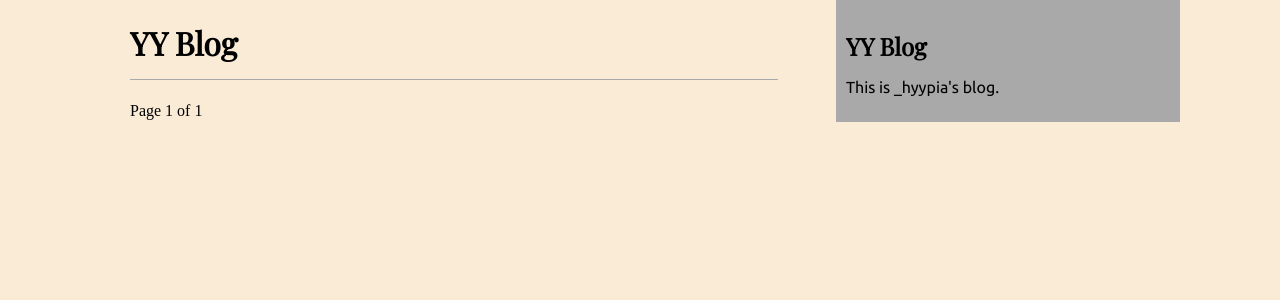
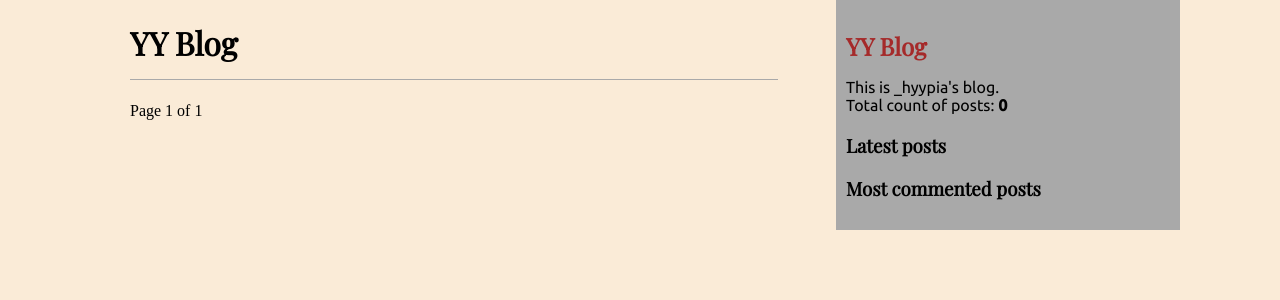
Before and after one commit to hyypia/yyblog, a Django app: page /blog/ in a window 1280 px wide. Shown: the top 300 px of the page. Run offline with Django 4.2, Linux system fonts and the light colour scheme; data that the repository does not hold is empty; some web fonts are replaced.

Commit message:
tags added

```diff
--- a/pyproject.toml
+++ b/pyproject.toml
@@ -10,6 +10,7 @@ readme = "README.md"
 python = "^3.10"
 django = "^4.2.4"
 psycopg = {extras = ["binary"], version = "^3.1.10"}
+django-taggit = "^4.0.0"
 
 
 [build-system]
--- a/yyblog/blog/models.py
+++ b/yyblog/blog/models.py
@@ -2,6 +2,7 @@ from django.db import models
 from django.utils import timezone
 from django.contrib.auth.models import User
 from django.urls import reverse
+from taggit.managers import TaggableManager
 
 
 class PublishedManager(models.Manager):
@@ -29,6 +30,7 @@ class Post(models.Model):
 
     objects = models.Manager()
     published = PublishedManager()
+    tags = TaggableManager()
 
     class Meta:
         ordering = ["-publish"]
--- a/yyblog/blog/static/css/blog.css
+++ b/yyblog/blog/static/css/blog.css
@@ -64,6 +64,11 @@ p {
     border-bottom: 1px solid darkgrey;
 }
 
+.post_tags {
+    font-size: 14px;
+    font-style: italic;
+}
+
 .comment {
     border-bottom: 1px solid darkgrey;
     padding: 0px 10px 0px 10px;
@@ -74,7 +79,7 @@ p {
 }
 
 .comments_count {
-    color: brown;
+    color: black;
 }
 
 .comment_input {
--- a/yyblog/blog/templates/blog/base.html
+++ b/yyblog/blog/templates/blog/base.html
@@ -1,3 +1,4 @@
+{% load blog_tags %}
 {% load static %}
 <!DOCTYPE html>
 <html>
@@ -11,10 +12,17 @@
                 {% block content %}{% endblock %}
             </div>
             <div id="sidebar">
-                <h2>YY Blog</h2>
+                <h2>
+                    <a href="{% url 'blog:post_list' %}">YY Blog</a>
+                </h2>
                 <p>
                     This is _hyypia's blog.<br/>
+                    Total count of posts: <strong>{% total_posts %}</strong>
                 </p>
+                <h3>Latest posts</h3>
+                {% show_latest_posts 3 %}
+                <h3>Most commented posts</h3>
+                {% get_most_commented_posts 3 %}
             </div>
         </div>
     </body>
--- /dev/null
+++ b/yyblog/blog/templates/blog/post/latest_posts.html
@@ -0,0 +1,7 @@
+<ul>
+    {% for post in latest_posts %}
+        <li>
+            <a href="{{ post.get_absolute_url }}">{{ post.title }}</a>
+        </li>
+    {% endfor %}
+</ul>
--- a/yyblog/blog/templates/blog/post/list.html
+++ b/yyblog/blog/templates/blog/post/list.html
@@ -4,6 +4,9 @@
 
 {% block content %}
     <h1>YY Blog</h1>
+    {% if tag %}
+        <h2>Posts tagged with "{{ tag.name }}"</h2>
+    {% endif %}
     {% for post in posts %}
         <h2>
             <a href="{{ post.get_absolute_url }}">
@@ -14,6 +17,17 @@
             Published {{ post.publish }} by {{ post.author }}
         </p>
         {{ post.body|truncatewords:30|linebreaks }}
+        {% if post.tags.all %}
+            <p class="post_tags">
+                Tags:
+                {% for tag in post.tags.all %}
+                    <a href="{% url 'blog:post_list_by_tag' tag.slug %}">
+                        {{ tag.name }}
+                    </a>
+                    {% if not forloop.last %}, {% endif %}
+                {% endfor %}
+            </p>
+        {% endif %}
     {% endfor %}
     {% include "pagination.html" with page=posts %}
 {% endblock %}
--- /dev/null
+++ b/yyblog/blog/templates/blog/post/most_commented_posts.html
@@ -0,0 +1,7 @@
+<ul>
+    {% for post in most_commented_posts %}
+        <li>
+            <a href="{{ post.get_absolute_url }}">{{ post.title }}</a>
+        </li>
+    {% endfor %}
+</ul>
--- /dev/null
+++ b/yyblog/blog/templatetags/blog_tags.py
@@ -0,0 +1,26 @@
+from django import template
+from django.db.models import Count
+
+from ..models import Post
+
+
+register = template.Library()
+
+
+@register.simple_tag
+def total_posts():
+    return Post.published.count()
+
+
+@register.inclusion_tag("blog/post/latest_posts.html")
+def show_latest_posts(count=5):
+    latest_posts = Post.published.order_by("-publish")[:count]
+    return {"latest_posts": latest_posts}
+
+
+@register.inclusion_tag("blog/post/most_commented_posts.html")
+def get_most_commented_posts(count=5):
+    most_commented_posts = Post.published.annotate(
+        total_comments=Count("comments")
+    ).order_by("-total_comments")[:count]
+    return {"most_commented_posts": most_commented_posts}
--- a/yyblog/blog/urls.py
+++ b/yyblog/blog/urls.py
@@ -9,6 +9,7 @@ app_name = "blog"
 
 urlpatterns = [
     path("", views.post_list, name="post_list"),
+    path("tag/<slug:tag_slug>/", views.post_list, name="post_list_by_tag"),
     path(
         "<int:year>/<int:month>/<int:day>/<slug:post>/",
         views.post_detail,
--- a/yyblog/blog/views.py
+++ b/yyblog/blog/views.py
@@ -2,13 +2,23 @@ from django.shortcuts import render, get_object_or_404
 from django.core.paginator import Paginator, EmptyPage, PageNotAnInteger
 from django.views.decorators.http import require_POST
 from django.contrib.postgres.search import SearchVector, SearchRank, SearchQuery
+from django.db.models import Count
+from taggit.models import Tag
 
 from .models import Post
 from .forms import CommentForm, SearchForm
 
 
-def post_list(request):
+def post_list(request, tag_slug=None):
     post_list = Post.published.all()
+    tag = None
+
+    # Tag filter
+    if tag_slug:
+        tag = get_object_or_404(Tag, slug=tag_slug)
+        post_list = post_list.filter(tags__in=[tag])
+
+    # Pagination
     paginator = Paginator(post_list, 3)
     page_number = request.GET.get("page", 1)
     try:
@@ -18,7 +28,7 @@ def post_list(request):
     except EmptyPage:
         posts = paginator.page(paginator.num_pages)
 
-    return render(request, "blog/post/list.html", {"posts": posts})
+    return render(request, "blog/post/list.html", {"posts": posts, "tag": tag})
 
 
 def post_detail(request, post, year, month, day):
@@ -30,12 +40,27 @@ def post_detail(request, post, year, month, day):
         publish__month=month,
         publish__day=day,
     )
+
+    # Similar posts list
+    post_tags_ids = post.tags.values_list("id", flat=True)
+    similar_posts = Post.published.filter(tags__in=post_tags_ids).exclude(id=post.id)
+    similar_posts = similar_posts.annotate(same_tags=Count("tags")).order_by(
+        "-same_tags", "-publish"
+    )[:4]
+
+    # Comments
     comments = post.comments.filter(active=True)
     form = CommentForm()
+
     return render(
         request,
         "blog/post/detail.html",
-        {"post": post, "comments": comments, "form": form},
+        {
+            "post": post,
+            "similar_posts": similar_posts,
+            "comments": comments,
+            "form": form,
+        },
     )
 
 
@@ -46,11 +71,11 @@ def post_comment(request, post_id):
     comment = None
     form = CommentForm(data=request.POST)
 
-    # FIXME Add auto cleaning form
     if form.is_valid():
         comment = form.save(commit=False)
         comment.post = post
         comment.save()
+        form = CommentForm()
 
     return render(
         request,
@@ -70,10 +95,9 @@ def post_search(request):
             query = form.cleaned_data["query"]
             search_vector = SearchVector("title", "body")
             search_query = SearchQuery(query)
+            search_rank = SearchRank(search_vector, search_query)
             result = (
-                Post.published.annotate(
-                    search=search_vector, rank=SearchRank(search_vector, search_query)
-                )
+                Post.published.annotate(search=search_vector, rank=search_rank)
                 .filter(search=search_query)
                 .order_by("-rank")
             )
--- a/yyblog/yyblog/settings.py
+++ b/yyblog/yyblog/settings.py
@@ -34,6 +34,7 @@ INSTALLED_APPS = [
     "django.contrib.sites",
     "django.contrib.sitemaps",
     "django.contrib.postgres",
+    "taggit",
     "blog",
 ]
 
```
Also changed, not shown: yyblog/blog/templates/blog/post/detail.html (+10 -1 lines), README.md, yyblog/blog/migrations/0004_post_tags.py (added), yyblog/blog/templatetags/__init__.py (added), 1 other file.
